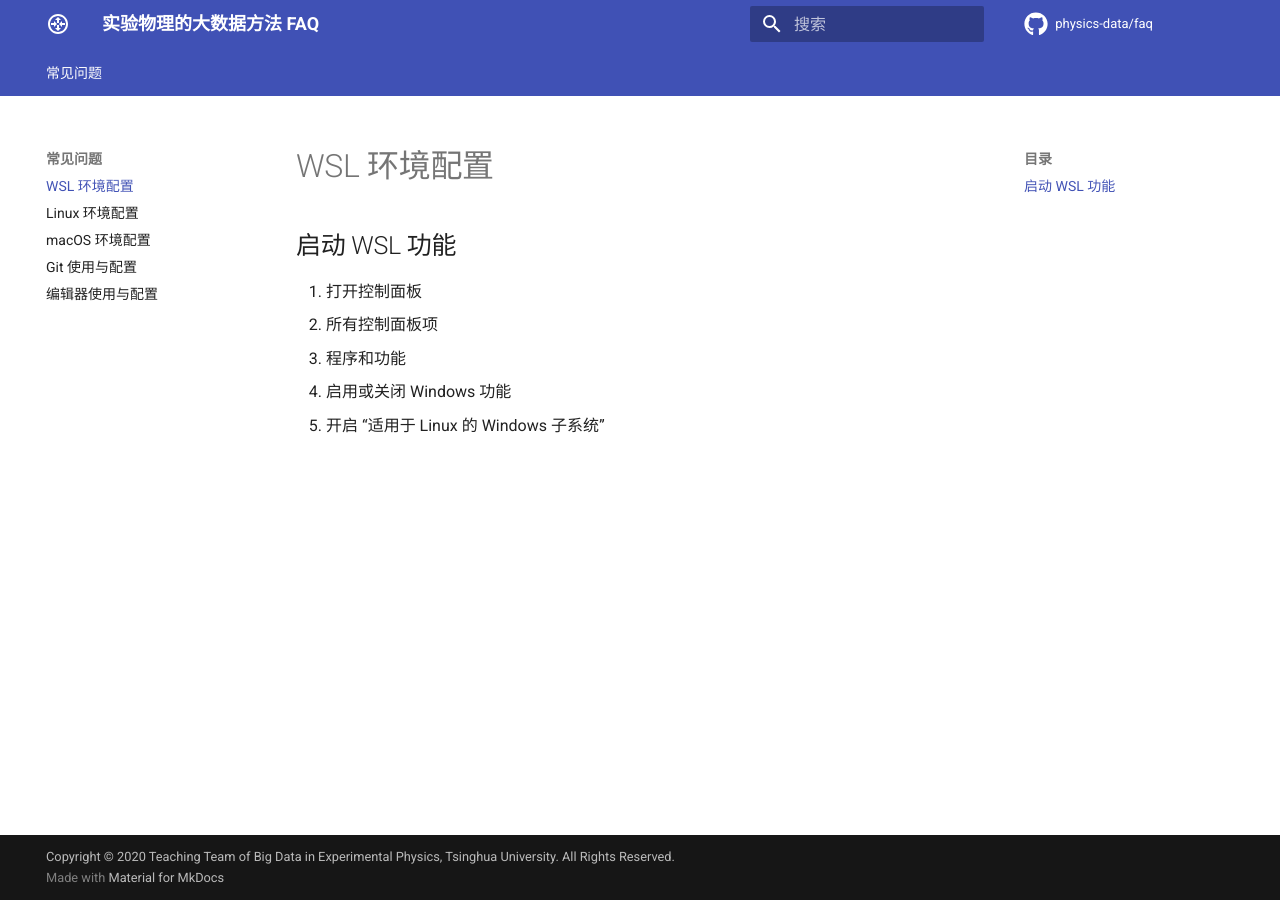
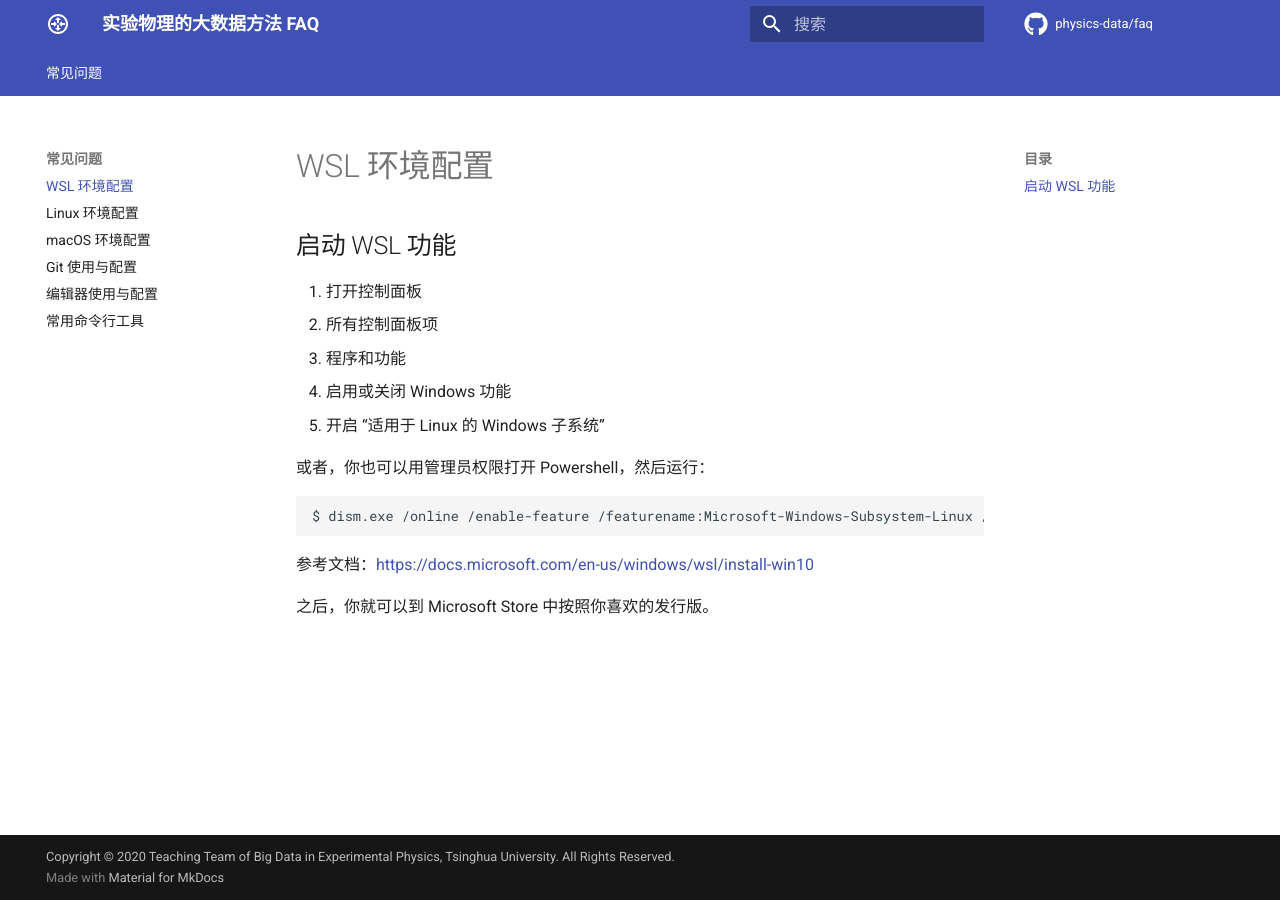
Before and after one commit to physics-data/faq, an MkDocs documentation site: the page built from docs/wsl.md, in a window 1280 px wide. Built offline with MkDocs 1.6.1 and Material for MkDocs 9.7.7, drawn with Linux system fonts in a browser that asks for light colours; comment, search, counter and statistics services are not loaded.

Commit message:
Add tools.md and update wsl

````diff
--- a/docs/wsl.md
+++ b/docs/wsl.md
@@ -5,3 +5,13 @@
 3. 程序和功能
 4. 启用或关闭 Windows 功能
 5. 开启 “适用于 Linux 的 Windows 子系统”
+
+或者，你也可以用管理员权限打开 Powershell，然后运行：
+
+```shell
+$ dism.exe /online /enable-feature /featurename:Microsoft-Windows-Subsystem-Linux /all /norestart
+```
+
+参考文档：https://docs.microsoft.com/en-us/windows/wsl/install-win10
+
+之后，你就可以到 Microsoft Store 中按照你喜欢的发行版。
--- a/mkdocs.yml
+++ b/mkdocs.yml
@@ -26,6 +26,7 @@ nav:
     - macOS 环境配置: mac.md
     - Git 使用与配置: git.md
     - 编辑器使用与配置: editor.md
+    - 常用命令行工具: tools.md
 
 plugins:
   - search
````
Also changed, not shown: docs/tools.md (added, +8 -0 lines).
